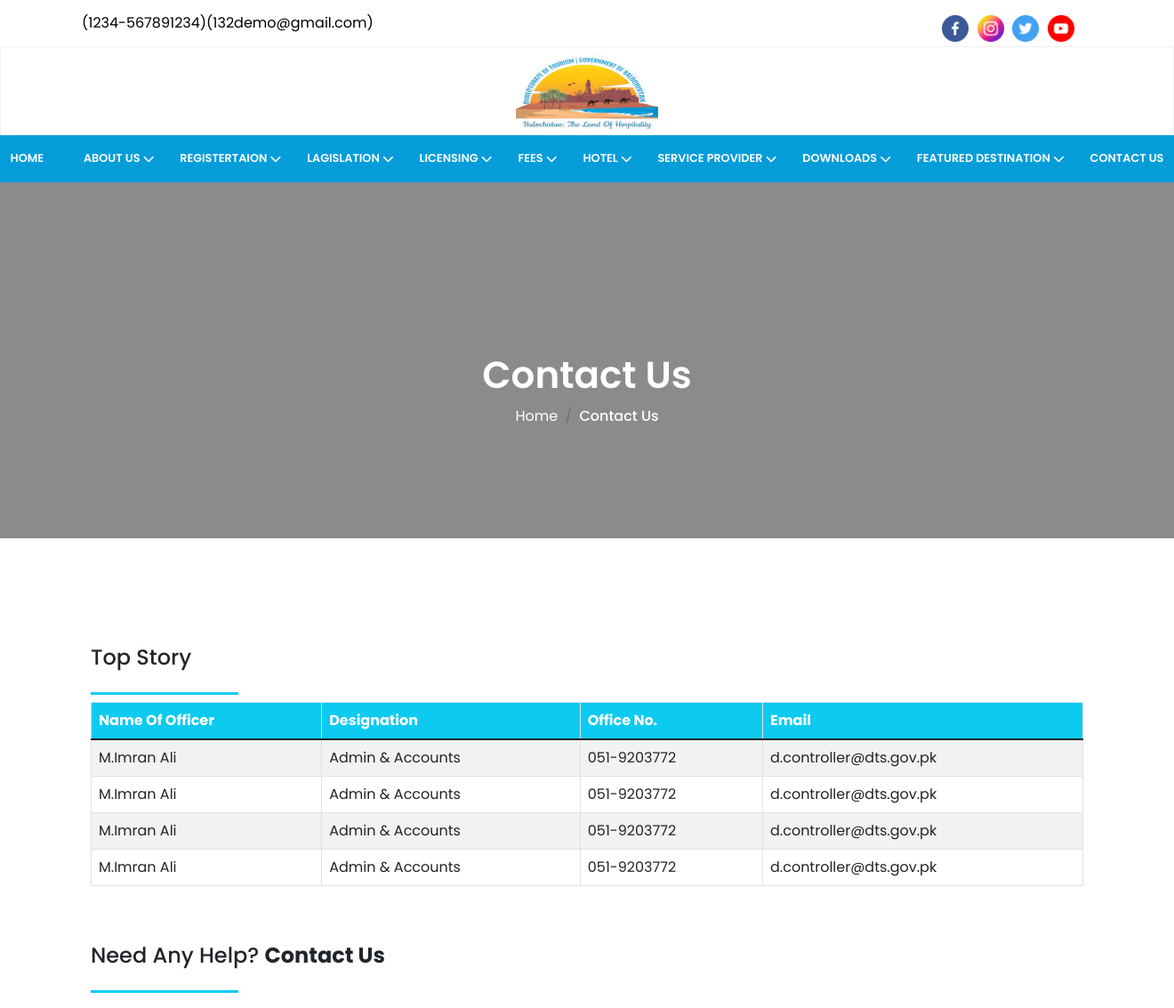
After one commit to Habib-uRehman/Tourism-Development, a Django app: page /contactus/ in a window 1320 px wide. The commit adds this page. Shown: the top 1133 px of the page at 89% size. Run offline with Django 4.2, Linux system fonts and the light colour scheme; parts of the project's set-up code (start-up, migrations or seed data) failed here and were passed over; some libraries are stand-ins or nearby versions.

Commit message:
new pages integration started and hotel model error fixing

```diff
--- a/hotel/views.py
+++ b/hotel/views.py
@@ -5,14 +5,13 @@ from .forms import HotelForm
 
 
 
-def hotelform(request):
-    return render(request, 'pages/hotel-form.html')
+
 
 def hotelform(request):
 
     form = HotelForm()
     if request.method == 'POST':
-        print('Printing POST' , request.POST)
+        # print('Printing POST' , request.POST)
         form = HotelForm(request.POST)
         if form.is_valid():
             form.save()
--- a/pages/urls.py
+++ b/pages/urls.py
@@ -11,4 +11,7 @@ urlpatterns = [
     path('about-us-feature/', views.aboutusfeature, name = 'about-us-feature'),
 
     path('about-us-overview/', views.aboutusoverview, name = 'about-us-overview'),
+
+    path('contactus/', views.contactus, name = 'contactus'),
+
 ]
--- a/pages/views.py
+++ b/pages/views.py
@@ -17,3 +17,6 @@ def aboutusfeature(request):
 
 def aboutusoverview(request):
     return render (request, 'pages/about-us-overview.html')
+
+def contactus(request):
+    return render (request, 'pages/contactus.html')
--- a/templates/main.html
+++ b/templates/main.html
@@ -298,7 +298,7 @@
                                             </div>
                                         </li>
                                         <li class="list-inline-item">
-                                            <a href="{% url 'about-us-feature' %}">Contact Us</a>
+                                            <a href="{% url 'contactus' %}">Contact Us</a>
                                         </li>
                                     </ul>
                                 </div>
--- /dev/null
+++ b/templates/pages/contactus.html
@@ -0,0 +1,114 @@
+{% extends 'main.html' %}
+
+{% load static %}
+
+{% block content %}
+
+
+   <!-- Main Content Start -->
+   <section class="main-content contactUs-section">
+    <!-- Start Hero Section -->
+    <div class="other-hero hero z-index-2">
+        <div class="container">
+            <div class="row justify-content-center main-heading  space-top-xl-4">
+                <div class=" text-center">
+                    <h1 class="sub-head">Contact Us</h1>
+                    <nav aria-label="breadcrumb">
+                        <ol class="breadcrumb justify-content-center">
+                            <li class="breadcrumb-item"><a href="#">Home</a></li>
+                            <li class="breadcrumb-item active" aria-current="page">Contact Us</li>
+                        </ol>
+                    </nav>
+                </div>
+            </div>
+        </div>
+    </div>
+
+    <!-- End Hero Section -->
+    <div class="container space-y">
+        <div class="row">
+            <div class="col-lg-2 col-md-4 col-sm-6 text-md-start text-center text-nowrap">
+                <h4 class="border-bottom border-3 border-info pb-4">Top Story</h4>
+            </div>
+            <div class="col-12 table-responsive">
+                <table class="table table-bordered table-striped">
+                    <thead class="bg-info text-white">
+                        <tr>
+                            <th>Name Of Officer</th>
+                            <th>Designation</th>
+                            <th>Office No.</th>
+                            <th>Email</th>
+                        </tr>
+                    </thead>
+                    <tbody>
+                        <tr>
+                            <td>M.Imran Ali</td>
+                            <td>Admin & Accounts</td>
+                            <td>051-9203772 </td>
+                            <td>d.controller@dts.gov.pk</td>
+                        </tr>
+                        <tr>
+                            <td>M.Imran Ali</td>
+                            <td>Admin & Accounts</td>
+                            <td>051-9203772 </td>
+                            <td>d.controller@dts.gov.pk</td>
+                        </tr>
+                        <tr>
+                            <td>M.Imran Ali</td>
+                            <td>Admin & Accounts</td>
+                            <td>051-9203772 </td>
+                            <td>d.controller@dts.gov.pk</td>
+                        </tr>
+                        <tr>
+                            <td>M.Imran Ali</td>
+                            <td>Admin & Accounts</td>
+                            <td>051-9203772 </td>
+                            <td>d.controller@dts.gov.pk</td>
+                        </tr>
+                    </tbody>
+                </table>
+            </div>
+        </div>
+        <div class="row mt-5">
+            <div class="col-lg-2 col-md-4 col-sm-6 text-md-start text-center text-nowrap">
+                <h4 class="border-bottom border-3 border-info pb-4">Need Any Help? <b>Contact Us</b> </h4>
+            </div>
+        </div>
+        <div class="row mt-2">
+            <div class="col-lg-6 col-md-8 col-12">
+                <form action="">
+                    <div class="row">
+                        <div class="form-group">
+                            <div class="col-12 my-3">
+                                <label for="" class="form-label"> Enter Name</label>
+                                <input type="text" class="form-control" />
+                            </div>
+                            <div class="col-12 my-3">
+                                <label for="" class="form-label"> Enter Email</label>
+                                <input type="text" class="form-control" />
+                            </div>
+                            <div class="col-12 my-3">
+                                <label for="" class="form-label"> Enter Subject</label>
+                                <input type="text" class="form-control" />
+                            </div>
+                            <div class="col-12 my-3">
+                                <label for="" class="form-label"> Enter Subject</label>
+                                <textarea name="" id="" cols="30" rows="8" class="form-control"></textarea>
+                            </div>
+                        </div>
+                    </div>
+                </form>
+            </div>
+            <div class="col-6 pt-5 pb-5">
+                <div id="map-container-google" class="z-depth-1-half map-container h-100 w-100">
+                    <iframe src="https://www.google.com/maps/embed?pb=!1m18!1m12!1m3!1d2770.209674141393!2d66.99299731440739!3d30.20368861798864!2m3!1f0!2f0!3f0!3m2!1i1024!2i768!4f13.1!3m3!1m2!1s0x0%3A0xb25e51ec26c2d399!2zMzDCsDEyJzEzLjMiTiA2NsKwNTknNDIuNyJF!5e1!3m2!1sen!2s!4v1647866926168!5m2!1sen!2s"
+                        width="100%" height="100vh" style="border:0; width: 100%; height:100%; border-radius: 10px;" allowfullscreen="" loading="lazy"></iframe>
+                </div>
+            </div>
+        </div>
+    </div>
+</section>
+<!-- Main Content End -->
+
+
+{% endblock content %}
--- a/templates/pages/hotel-form.html
+++ b/templates/pages/hotel-form.html
@@ -43,6 +43,7 @@
             <form class="form" action="" method="POST">
                 {% csrf_token %}
                 {{form.as_p}}
+                <input type="submit" name="submit">
                 <!-- <fieldset>
                     <legend>Hotel Registertaion</legend>
                     <div class="row">
```
Also changed, not shown: hotel/admin.py (+7 -7 lines), hotel/models.py (+112 -123 lines), restraunt/models.py (+6 -6 lines), hotel/migrations/0001_initial.py, restraunt/migrations/0017_auto_20220501_2247.py (added).
